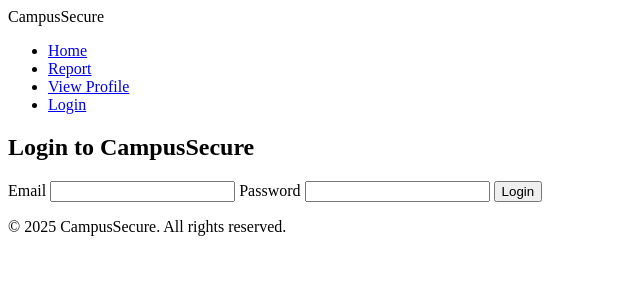
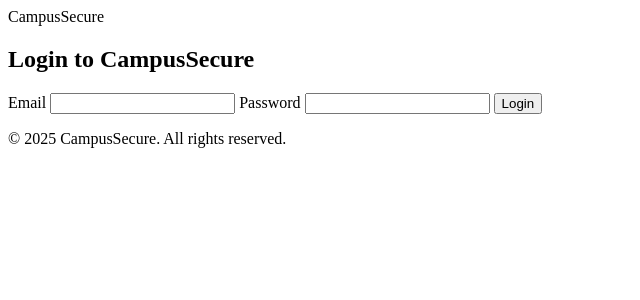
Before and after one commit to sweta-may/LF-project, a Flask app: page /login in a window 1280 px wide. Shown: the top 300 px of the page, without its empty margins (0-640 px from the left). Run offline with Flask 3, Linux system fonts and the light colour scheme.

Commit message:
removed nav bar in login page

```diff
--- a/templates/login.html
+++ b/templates/login.html
@@ -9,12 +9,6 @@
   <header>
     <nav class="navbar">
       <div class="logo">CampusSecure</div>
-      <ul class="nav-links">
-        <li><a href="index.html">Home</a></li>
-        <li><a href="report.html">Report</a></li>
-        <li><a href="profile.html">View Profile</a></li>
-        <li><a href="login.html" class="btn">Login</a></li>
-      </ul>
     </nav>
   </header>
   <section class="login-section">
```
